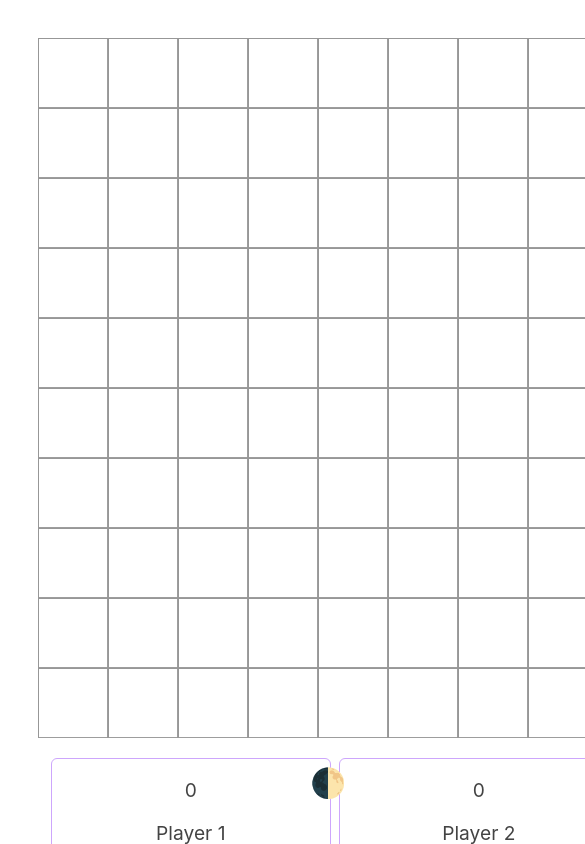
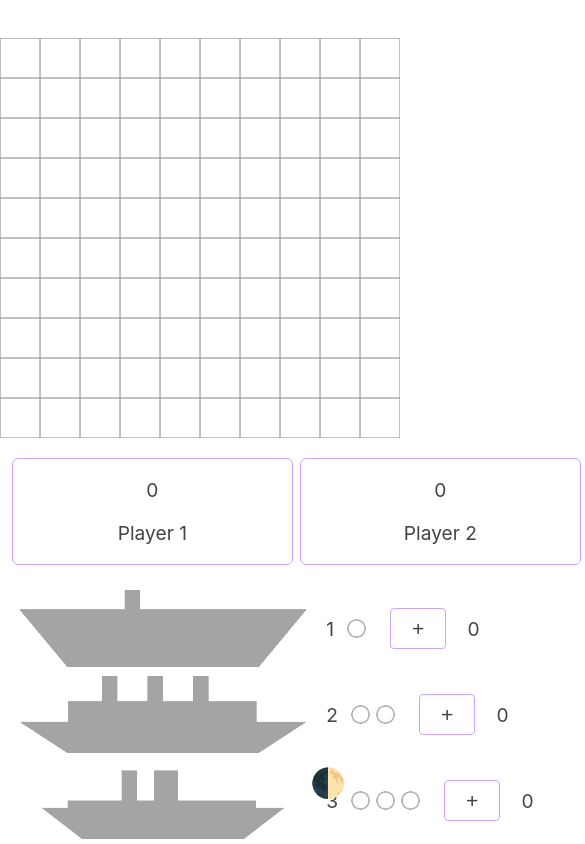
Before and after one commit to istudyatuni/sea-battle, a React (Create React App) app in the folder web/: page / in a window 390 px wide. Shown: the top 844 px of the page, 585 px wide, since content can reach past the window. Built offline with nearby package versions, Linux system fonts and the light colour scheme.

Commit message:
Trying style for mobile

```diff
--- a/web/public/index.html
+++ b/web/public/index.html
@@ -3,6 +3,7 @@
   <head>
     <meta charset="utf-8" />
     <link rel="icon" href="%PUBLIC_URL%/favicon.ico" />
+    <meta name="viewport" content="width=device-width, initial-scale=1" />
     <meta name="theme-color" content="#000000" />
     <!--
       manifest.json provides metadata used when your web app is installed on a
--- a/web/src/components/App/App.css
+++ b/web/src/components/App/App.css
@@ -6,8 +6,22 @@
   user-select: none;
 }
 
+@media screen and (min-width: 1400px) {
+  .App {
+    margin: auto;
+  }
+}
+
+@media screen and (max-width: 700px) {
+  .App {
+    padding: 2em 0;
+  }
+}
+
 .inline-board {
   flex-grow: 1;
+  /*display: flex;
+  justify-content: column;*/
 }
 
 .inline-field {
--- a/web/src/components/Battlefield/Battlefield.css
+++ b/web/src/components/Battlefield/Battlefield.css
@@ -1,10 +1,13 @@
 .Battlefield {
   width: 100%;
+  /*display: flex;
+  flex-wrap: wrap;*/
 }
 
 .CellRow {
   display: flex;
   justify-content: center;
+  /*width: 100%;*/
 }
 
 .Cell {
@@ -19,3 +22,31 @@
 .Cell:active {
   background-color: #B897DF;
 }
+
+@media screen and (max-width: 800px) {
+  .Cell {
+    height: 60px;
+    width: 60px;
+  }
+}
+
+@media screen and (max-width: 700px) {
+  .Cell {
+    height: 50px;
+    width: 50px;
+  }
+}
+
+@media screen and (max-width: 600px) {
+  .Cell {
+    height: 40px;
+    width: 40px;
+  }
+}
+
+@media screen and (max-width: 500px) {
+  .Cell {
+    height: 40px;
+    width: 40px;
+  }
+}
--- a/web/src/components/Scoreboard/Scoreboard.css
+++ b/web/src/components/Scoreboard/Scoreboard.css
@@ -1,6 +1,7 @@
 .Scoreboard {
   display: flex;
   flex-wrap: nowrap;
+  justify-content: space-around;
   max-width: 30em;
   margin: auto;
 }
@@ -12,3 +13,17 @@
   border: 1px solid var(--border-color);
   color: var(--text-color);
 }
+
+@media screen and (max-width: 800px) {
+
+}
+
+@media screen and (max-width: 700px) {
+  .Scoreboard {
+    /*width: 100%;*/
+  }
+
+  .CounterTab {
+    margin: 1em .2em;
+  }
+}
--- a/web/src/index.tsx
+++ b/web/src/index.tsx
@@ -6,6 +6,7 @@ import * as serviceWorker from './serviceWorker';
 
 ReactDOM.render(
   <React.StrictMode>
+    {/*<h1>Sea Battle</h1>*/}
     <App />
   </React.StrictMode>,
   document.getElementById('root')
```
